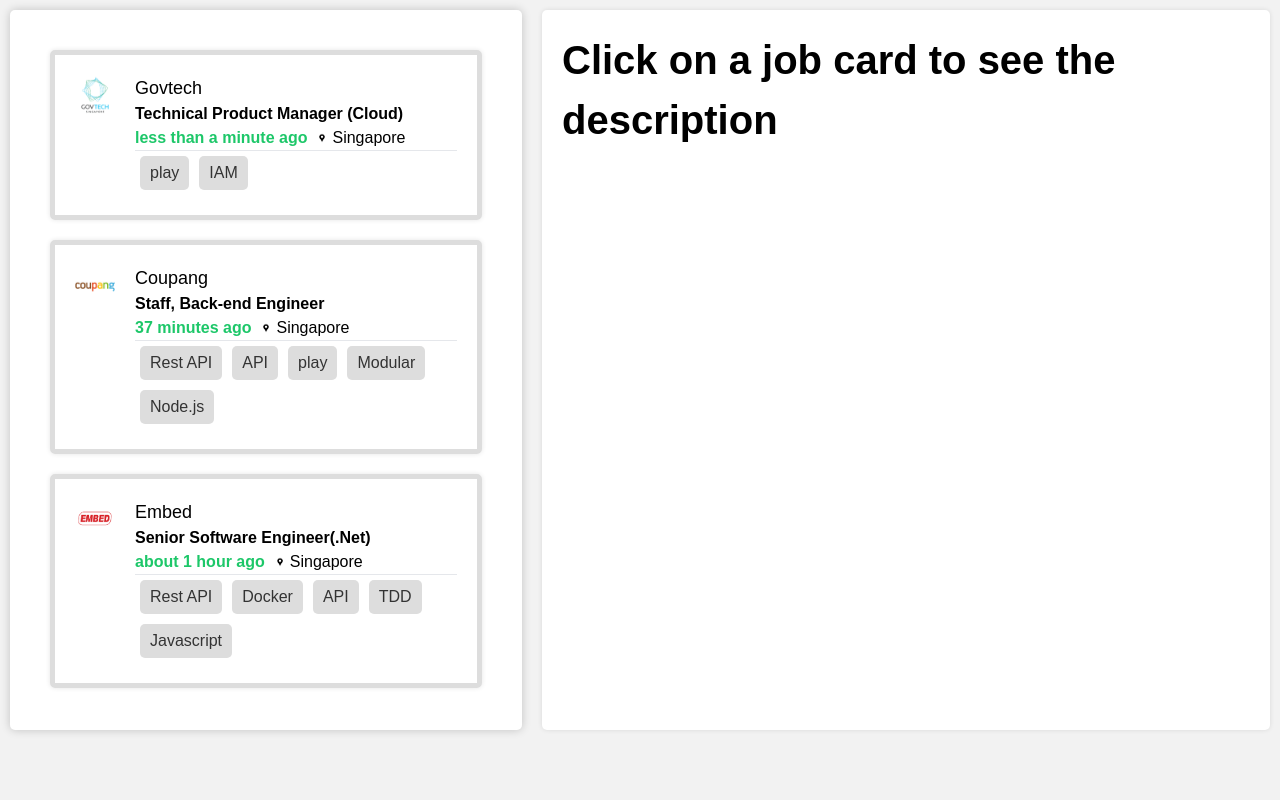
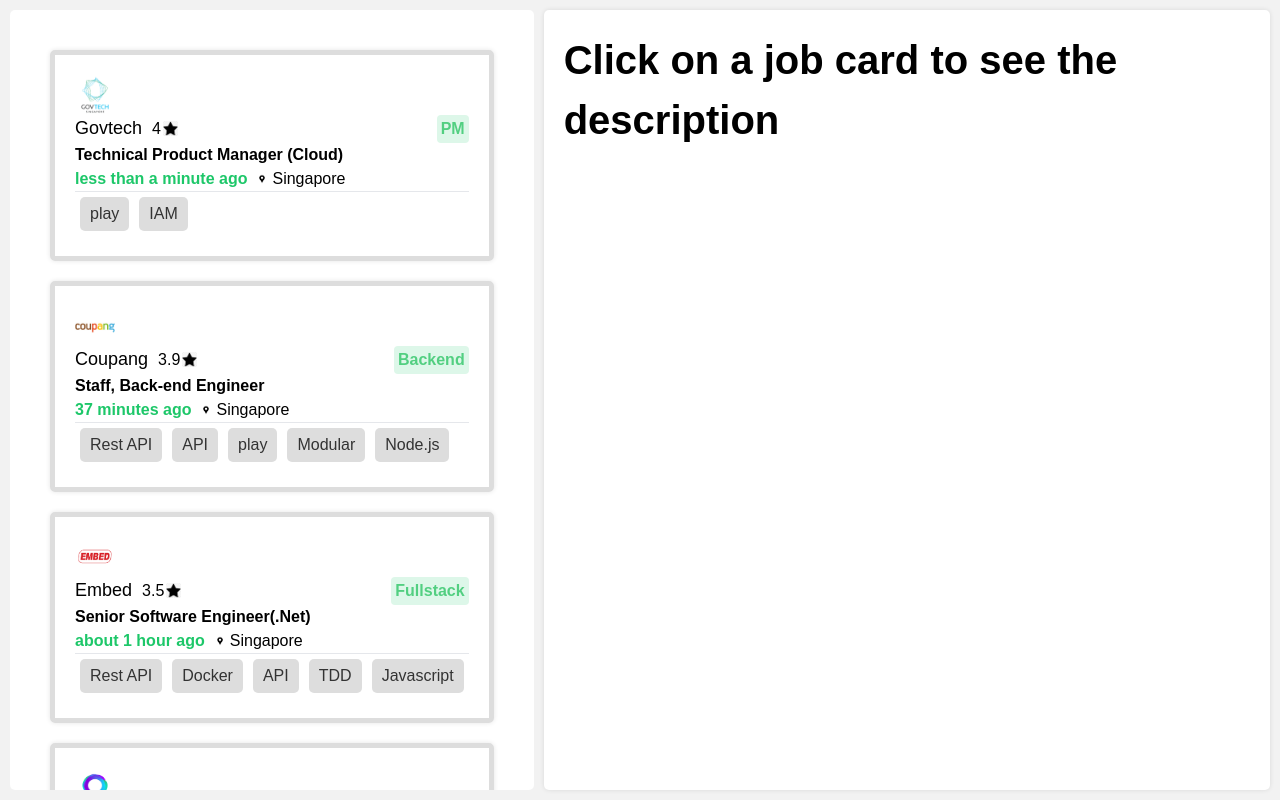
Before and after one commit to Merrickneo/nodeflair, a React (Create React App) app: page / in a window 1280 px wide. Built offline with nearby package versions, Linux system fonts and the light colour scheme.

Commit message:
Implement dynamic resizing

```diff
--- a/src/App.css
+++ b/src/App.css
@@ -8,16 +8,9 @@
 }
 
 .scrollable-panel {
-    width: 50vw;
-    height: 90vh;
     background-color: white;
-    box-shadow: 0 0 10px rgba(0, 0, 0, 0.2); /* Add a shadow for depth */
-    border-radius: 5px; /* Rounded corners for the panels */
-    padding: 20px;
-    margin: 10px;
     display: flex;
     flex-direction: column;
-    overflow-y: auto;
 }
 
 .App {
@@ -29,7 +22,7 @@
 
   .main-content {
     display: flex;
-    height: 100%;
+    height: 100vh;
     width: 100%;
   }
 
@@ -37,3 +30,19 @@
     width: 40px;
     height: 40px;
 }
+
+/* Define a media query for small screens */
+@media screen and (max-width: 768px) {
+    .main-content {
+      flex-direction: column; /* Stack components vertically */
+    }
+
+    .job-postings {
+      width: 100%; /* Expand to full width on small screens */
+      height: 100%; /* Adjust the height as needed */
+    }
+
+    .job-description-panel {
+      display: none; /* Hide the job description panel on small screens */
+    }
+  }
--- a/src/App.js
+++ b/src/App.js
@@ -13,7 +13,7 @@
   return (
     <div className="main-content">
         <JobPostings cardClick={handleJobCardClick}/>
-        <JobDescriptionPanel selectedJob= {selectedJob}/>
+        <JobDescriptionPanel className="jobDescriptionPanel" selectedJob= {selectedJob}/>
     </div>
   );
 }
--- a/src/Components/JobDescriptionPanel/JobDescription/JobDescription.css
+++ b/src/Components/JobDescriptionPanel/JobDescription/JobDescription.css
@@ -1,4 +1,5 @@
 .jobDescription {
     font-weight:"bold";
     font-size: "40px";
+    overflow-y: auto;
 }
--- a/src/Components/JobDescriptionPanel/JobDescriptionPanel.css
+++ b/src/Components/JobDescriptionPanel/JobDescriptionPanel.css
@@ -1,7 +1,10 @@
 .description-panel {
-    flex: 1; /* Take up 60% of the width */
     padding: 20px;
-    width: 60%;
+    margin-top: 10px;
+    margin-bottom: 10px;
+    margin-right: 10px;
+    max-width: 100%;
     box-shadow: 0 0 5px rgba(0, 0, 0, 0.1);
     border-radius: 5px;
+    flex: 1;
   }
--- a/src/Components/JobPostings/JobCard/JobCard.css
+++ b/src/Components/JobPostings/JobCard/JobCard.css
@@ -6,8 +6,21 @@
     border: 5px solid #ddd;
     border-radius: 5px;
     box-shadow: 0 0 5px rgba(0, 0, 0, 0.1);
-    transition: transform 0.2s ease-in-out; /* Add hover effect */
+    transition: transform 0.2s ease-in-out;
+    /* Add hover effect */
     margin: 20px;
+    cursor: pointer;
+}
+
+.job-content {
+    flex: 1;
+    display: flex;
+    flex-direction: column;
+    justify-content: space-between;
+    max-width: 100%;
+    /* Ensure job details don't exceed the card's width */
+    overflow-x: auto;
+    /* Add horizontal scrolling when needed */
 }
 
 .job-card:hover {
@@ -31,14 +44,28 @@
     justify-content: space-between;
 }
 
-  .company-title h3 {
+.title-rating {
+    display: flex;
+    justify-content: space-between;
+}
+
+.title-rating h3 {
     font-size: 18px;
     margin: 0;
+    display: inline-flex;
+    flex-direction: row;
+
+}
+
+.rating-role {
+    display: inline-flex;
+    flex-direction: row;
 }
 
 .posting-location {
     display: flex;
-    align-items: center; /* Center content vertically */
+    align-items: center;
+    /* Center content vertically */
 }
 
 .location {
--- a/src/Components/JobPostings/JobCard/JobCard.js
+++ b/src/Components/JobPostings/JobCard/JobCard.js
@@ -1,6 +1,8 @@
 import React from 'react';
 import "./JobCard.css";
 import location from "./location.jpeg";
+import star from "./star.png";
+import RoleTag from './RoleTag/RoleTag';
 
 export default function JobCard({ jobDetails, cardClicked }) {
     const selectJob = () => {
@@ -8,14 +10,22 @@
     }
     return (
         <div className="job-card" onClick={selectJob}>
+            <div className="job-content">
                 <div className="job-logo">
                     <img src={`/${jobDetails.Image}`} alt={`${jobDetails.title} Logo`} />
                 </div>
                 <div className="job-details">
-                <div className="company-title">
-                    <h3>{jobDetails.Company}</h3>
+                    <div className="title-rating">
+                        <div>
+                            <h3 style={{ marginRight: "10px" }}>{jobDetails.Company}</h3>
+                            <p className="rating-role">
+                                {jobDetails.Rating}
+                                <img src={star} alt="stars" style={{ height: "15px", width: "15px", marginLeft: "2px", marginTop: "4px" }} />
+                            </p>
+                        </div>
+                        <RoleTag roleName={jobDetails.Type} />
+                    </div>
                     <p style={{ fontWeight: 'bold' }}>{jobDetails.Title}</p>
-                </div>
                     <div className="posting-location">
                         <p style={{ color: "#1dc769", fontWeight: "bold", marginRight: "10px" }}>{jobDetails.Posting}</p>
                         <div className="location">
@@ -34,5 +44,6 @@
                     </div>
                 </div>
             </div>
+        </div>
     );
 }
--- /dev/null
+++ b/src/Components/JobPostings/JobCard/RoleTag/RoleTag.css
@@ -0,0 +1,9 @@
+.role-tag {
+    background-color: #ddf7e9;
+    font-size: 16px;
+    font-weight: bold;
+    color: #52cf81;
+    padding: 2px 4px;
+    border-radius: 4px;
+    align-self: flex-end;
+}
--- a/src/Components/JobPostings/JobPostings.css
+++ b/src/Components/JobPostings/JobPostings.css
@@ -1,8 +1,8 @@
   .job-postings {
-      width: 40%;
       overflow-y: auto;
       /* Enable vertical scrolling if needed */
       padding: 20px;
       margin: 10px;
+      max-width: 100%;
       border-radius: 5px;
   }
--- a/src/Components/JobPostings/JobPostings.js
+++ b/src/Components/JobPostings/JobPostings.js
@@ -11,6 +11,7 @@
             Location: "Singapore",
             Type: "PM",
             Skills: ["play", "IAM"],
+            Rating: "4",
             Image: "assets/govtech.png",
             Posting: "less than a minute ago"
         },
@@ -20,6 +21,7 @@
             Location: "Singapore",
             Type: "Backend",
             Skills: ["Rest API", "API", "play", "Modular", "Node.js"],
+            Rating: "3.9",
             Image: "assets/coupang.png",
             Posting: "37 minutes ago",
             Salary: "S$12,500 - S$20,250 / mth"
@@ -29,9 +31,20 @@
             Title: "Senior Software Engineer(.Net)",
             Location: "Singapore",
             Type: "Fullstack",
+            Rating: "3.5",
             Image: "assets/embed.png",
             Skills: ["Rest API", "Docker", "API", "TDD", "Javascript"],
             Posting: "about 1 hour ago"
+        },
+        {
+            Company: "Circles.Life",
+            Title: "Principal Engineer, Cloud",
+            Location: "Singapore",
+            Type: "Fullstack",
+            Rating: "3",
+            Image: "assets/circles.png",
+            Skills: ["Rest API", "Docker", "Cloud", "AWS"],
+            Posting: "about 3 days ago"
         },
     ]
 
--- a/src/Components/RoleTag/RoleTag.css
+++ /dev/null
@@ -1,6 +0,0 @@
-.role-tag {
-    background-color: aquamarine;
-    font-size: 12px;
-    padding: 2px 4px;
-    border-radius: 4px;
-}
```
Also changed, not shown: public/assets/circles.png (added), src/Components/JobPostings/JobCard/RoleTag/RoleTag.js (renamed from src/Components/RoleTag/RoleTag.js), src/Components/JobPostings/JobCard/star.png (added). Lines whose indentation alone changed are shown as unchanged.
